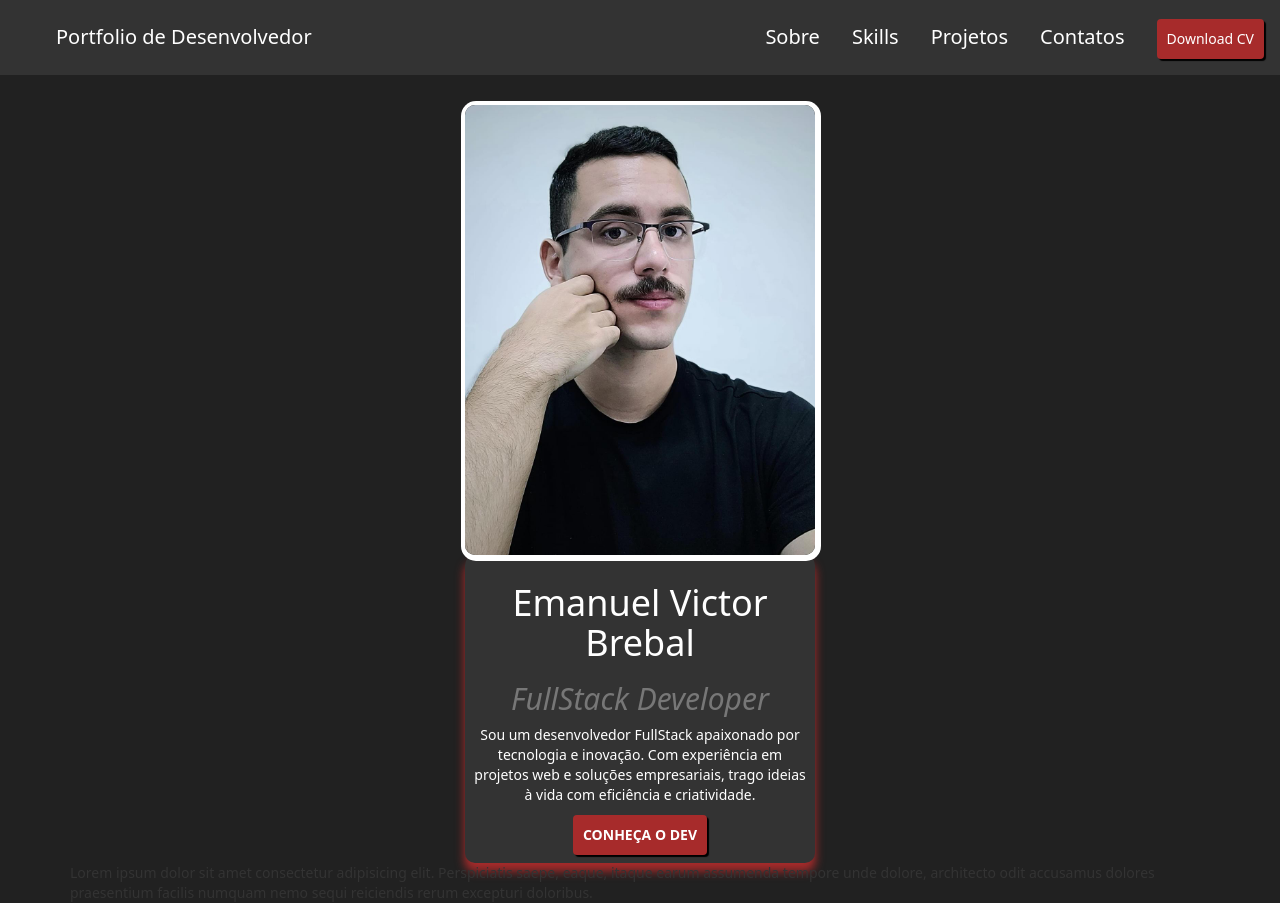
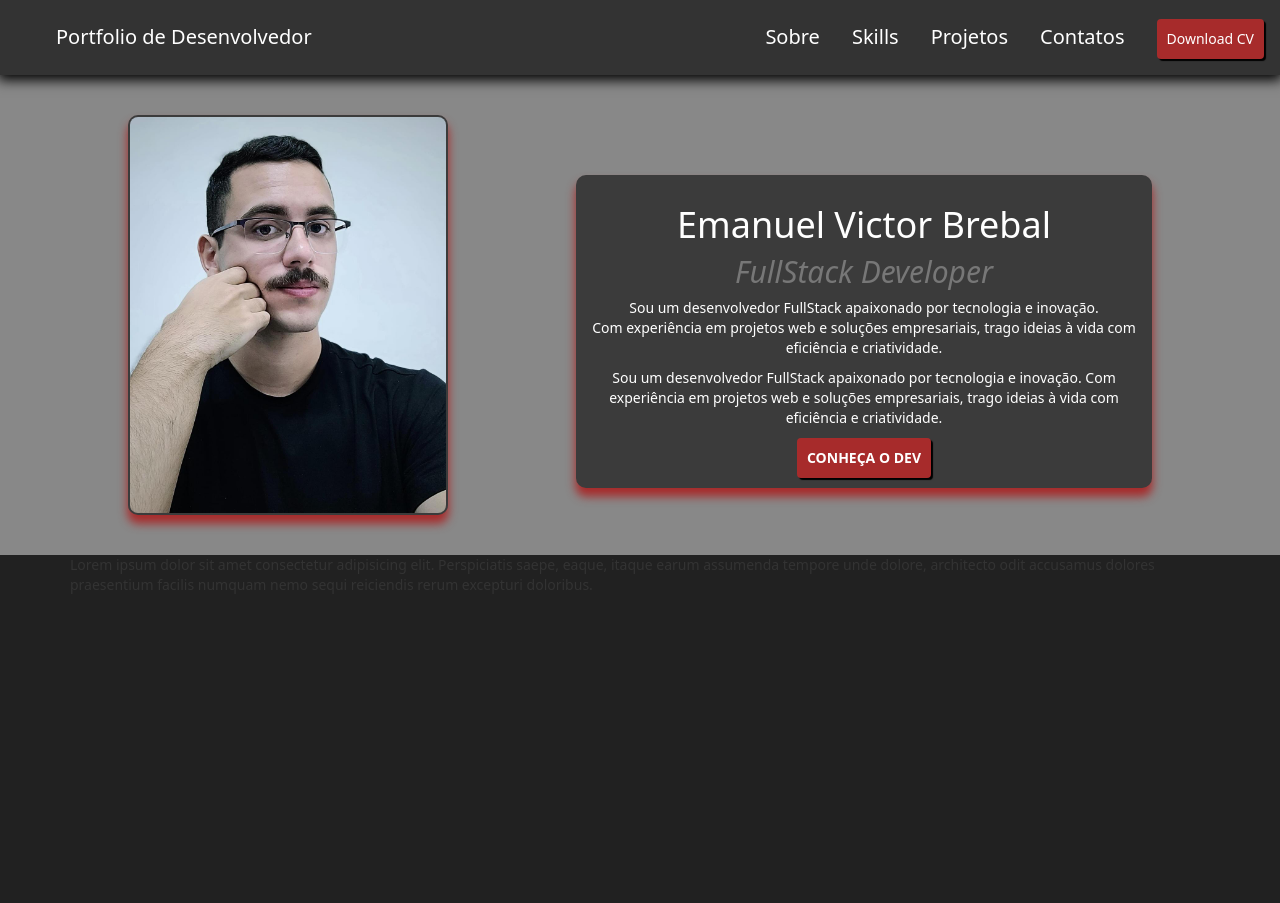
Before and after one commit to emanuelbrebal/emanuelbrebal.github.io, a plain HTML site: page index.html in a window 1280 px wide. After the commit the page ends 800 px from the top, so only its background shows below. Drawn offline with nearby package versions, Linux system fonts and the light colour scheme; files whose address does not match are found by name.

Commit message:
header e main panel prontos

```diff
--- a/css/components/body.css
+++ b/css/components/body.css
@@ -5,11 +5,41 @@ body {
 
 }
 
-#texto-sobre-mim {
+#texto-sobre-mim, .imagem-sobre img {
     color: #fff;
-    padding: 0.8rem;
-    background-color: #333;
+    padding: 0.2rem;
+    background-color: #3b3b3b;
     border-radius: 10px;
     box-shadow: 0px 8px 10px 0.5px rgb(167, 43, 43);
 
 }
+
+.imagem-sobre{
+    height: 400px;
+}
+
+div#painel-sobre{
+    padding: 4rem 0rem;
+    width: 100%;
+    background-color: #888888;
+}
+
+img#card-main{
+    height: 100%;
+}
+
+.col-md-6{
+    width: 45%;
+}
+
+aside#texto-sobre-mim{
+    align-self: center;
+    margin-top: 6rem;
+    margin-right: 0.5rem;
+    max-width: 600px;
+    padding: 1rem;
+}
+
+h2.card-subtitle{
+    margin-top: 10px;;
+}
--- a/css/components/header.css
+++ b/css/components/header.css
@@ -1,5 +1,6 @@
 .navbar {
     border: none;
+    margin: 0;
 }
 
 ul.navbar-itens,
@@ -7,6 +8,11 @@ ul.navbar-itens,
     list-style-type: none;
     overflow: hidden;
     background-color: #333;
+    margin-bottom: 0;
+}
+
+ul.navbar-itens{
+    box-shadow: 0px 3px 12px 2px rgb(0, 0, 0) !important;
 }
 
 .navbar-brand:hover {
@@ -26,18 +32,9 @@ ul.navbar-itens,
     font-size: 20px;
     height: 75px;
     line-height: 45px;
+
 }
-
 
 li a:hover {
     background-color: #111;
 }
-
-/* BOTAO DOWNLOAD CV */
-
-img#card-main{
-    height: 45rem;
-    width: 35rem;
-    border-radius: 10px;
-    box-shadow: 1px 1px 0px 5px #fff;
-}
--- a/index.html
+++ b/index.html
@@ -36,28 +36,39 @@
                 <li><a href="#">Contatos</a></li>
                 <li><a href="#">Projetos</a></li>
                 <li><a href="#" lang="en">Skills</a></li>
-                <li><a href="#">Sobre</a></li>
+                <li><a href="#texto-sobre-mim">Sobre</a></li>
             </ul>
         </nav>
     </header>
 
     <main>
         <!-- ABA SOBRE -->
-        <div class="container d-flex justify-content-center align-items-center min-vh-100" id="card-main">
-            <div class="card" style="width: 35rem;"> <!-- Card menor -->
-                <img src="assets/img/profilepicture.jpg" class="card-img-top" id="card-main" alt="Emanuel Victor">
-                <div class="card-body text-center" id="texto-sobre-mim">
+        <div class="container d-flex align-items-center justify-content-between" id="painel-sobre">
+            <!-- Primeira Coluna -->
+            <section class="col-md-6 text-center imagem-sobre">
+                <img src="assets/img/profilepicture.jpg" id="card-main" alt="Emanuel Victor">
+            </section>
+
+            <!-- Segunda Coluna -->
+            <aside class="col-md-6 text-center align-items-center" id="texto-sobre-mim">
                 <h1 class="card-title fs-4">Emanuel Victor Brebal</h1>
                 <h2 class="card-subtitle text-muted fs-5"><em lang="en">FullStack Developer</em></h2>
+                <p class="card-text mt-3">
+                    Sou um desenvolvedor FullStack apaixonado por tecnologia e inovação.
+                    <br>
+                    Com experiência em
+                    projetos web e soluções empresariais, trago ideias à vida com eficiência e
+                    criatividade.
+                </p>
                 <p class="card-text mt-3">
                     Sou um desenvolvedor FullStack apaixonado por tecnologia e inovação. Com experiência em
                     projetos web e soluções empresariais, trago ideias à vida com eficiência e
                     criatividade.
                 </p>
                 <button class="btn btn-primary"><strong>CONHEÇA O DEV</strong></button>
+            </aside>
         </div>
-            </div>
-        </div>
+
 
 
         <!-- AQUI TERÁ UM CARROSSEL COM CARTÕES COM OS ICONS DAS TECNOLOGIAS + UM TEXTO -->
@@ -66,7 +77,9 @@
 
         <!-- ABA CONTATOS -->
         <div class="container d-flex justify-content-center w-100 min-vh-100">
-            Lorem ipsum dolor sit amet consectetur adipisicing elit. Perspiciatis saepe, eaque, itaque earum assumenda tempore unde dolore, architecto odit accusamus dolores praesentium facilis numquam nemo sequi reiciendis rerum excepturi doloribus.
+            Lorem ipsum dolor sit amet consectetur adipisicing elit. Perspiciatis saepe, eaque, itaque earum assumenda
+            tempore unde dolore, architecto odit accusamus dolores praesentium facilis numquam nemo sequi reiciendis
+            rerum excepturi doloribus.
         </div>
 
     </main>
```
Lines whose indentation alone changed are shown as unchanged.
